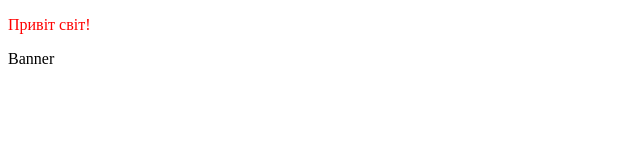
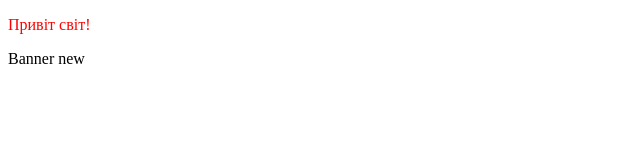
Before and after one commit to play-cat/js-course-Dmytro-Ohrimenko, a plain HTML site: page lesson 1/index.html in a window 1280 px wide. Shown: the full height of the page, 0-640 px from the left. Drawn offline with Linux system fonts and the light colour scheme.

Commit message:
new banner

```diff
--- a/lesson 1/index.html
+++ b/lesson 1/index.html
@@ -8,6 +8,6 @@
 </head>
 <body>
     <p>Привіт світ!</p>
-    <div>Banner</div>
+    <div>Banner new</div>
 </body>
 </html>
```
